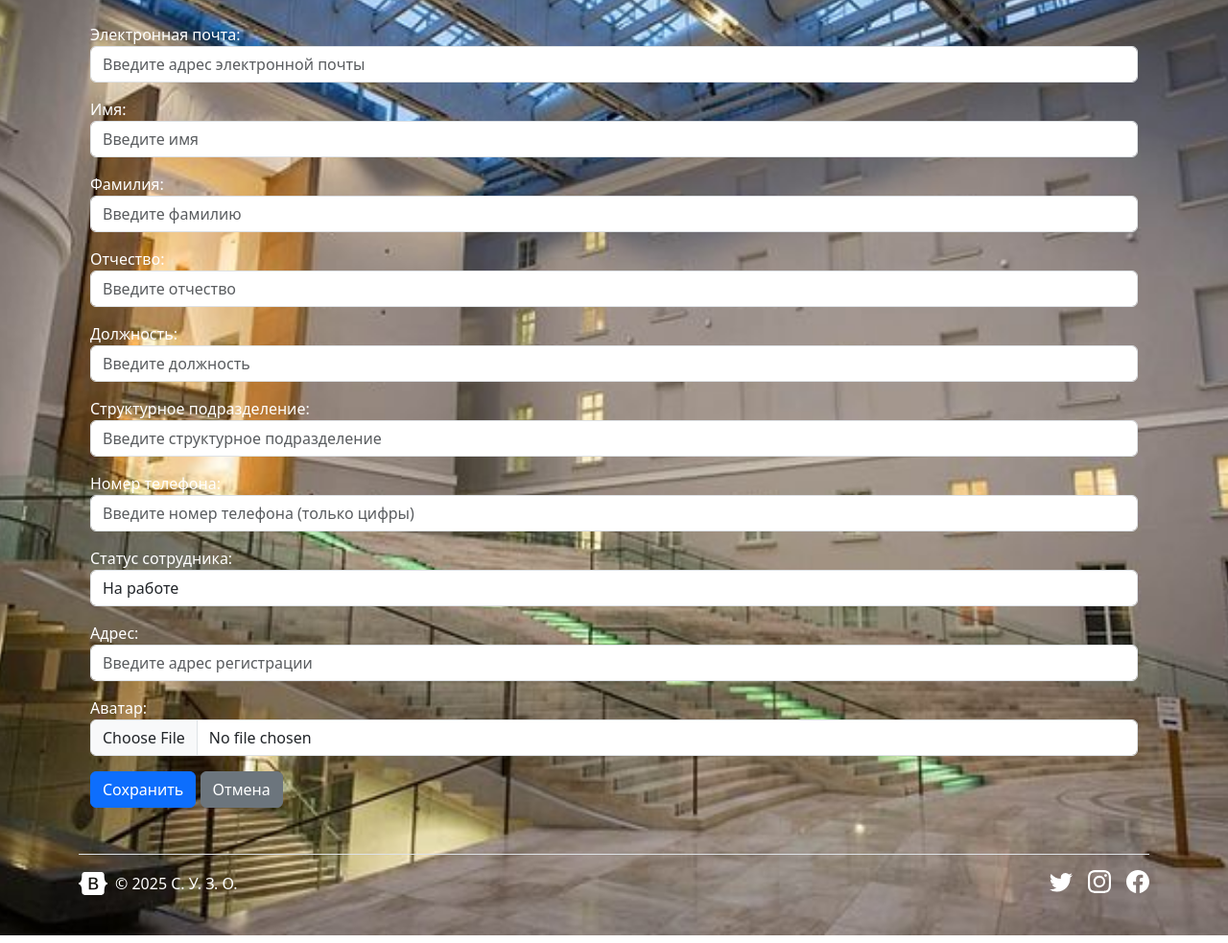
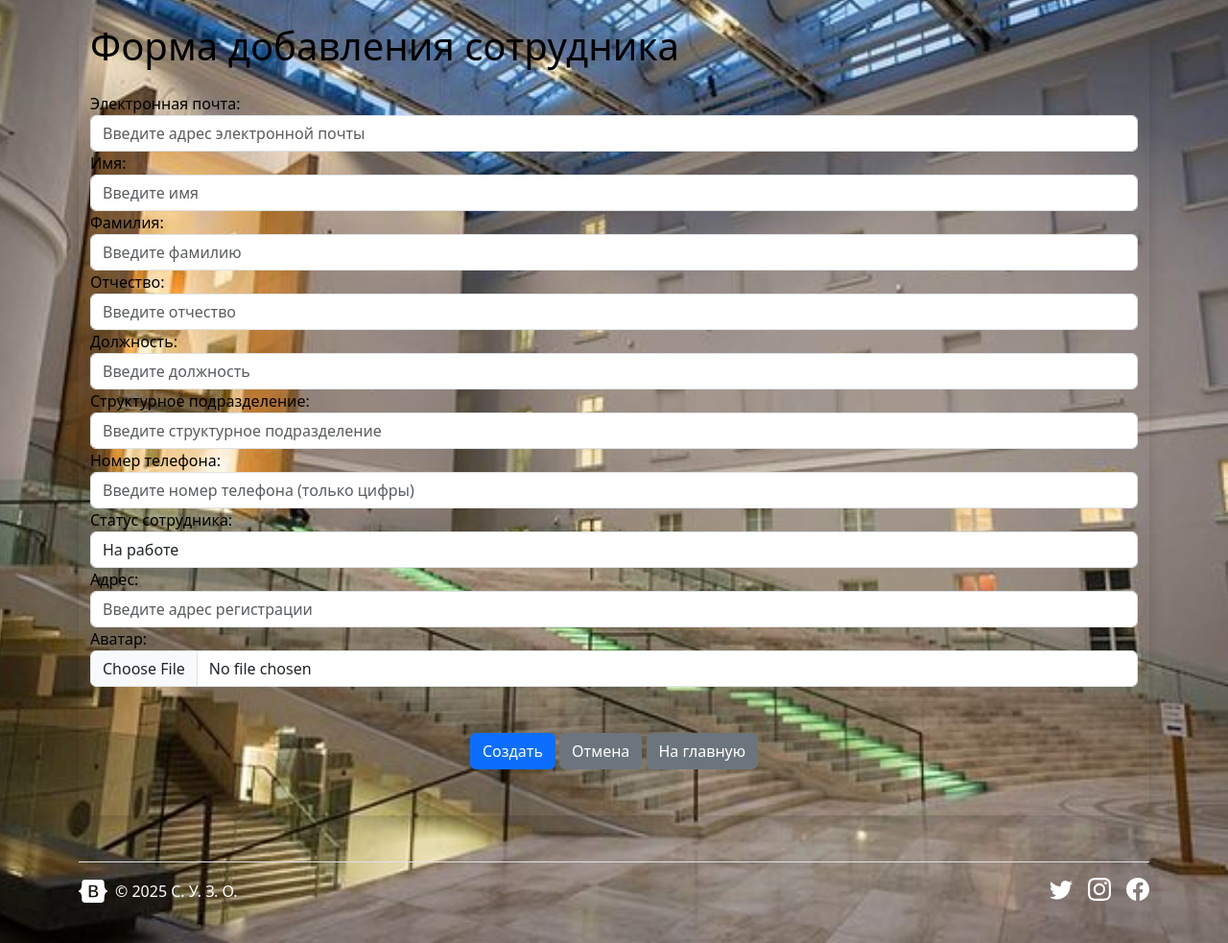
Before and after one commit to SergeiVokhminov/My_OGSH_Project, a Django app: page /employees/create/ in a window 1280 px wide. Shown: the part 72-1055 px from the top of the page at 96% size. Run offline with Django 5.2, Linux system fonts and the light colour scheme; some libraries are stand-ins or nearby versions.

Commit message:
корректировка шаблона страницы приложения employees

```diff
--- a/employees/templates/employees/employee_form.html
+++ b/employees/templates/employees/employee_form.html
@@ -2,14 +2,39 @@
 {% load my_tags %}
 {% block title %}Редактирование профиля{% endblock %}
 {% block content %}
-<div class="container text-white">
+<div class="modal-content rounded-4 shadow">
+<div class="container text-black">
+    <h1 class="mb-4">
+        {% if task %}
+        Форма изменения сотрудника
+        {% else %}
+        Форма добавления сотрудника
+        {% endif %}
+    </h1>
     <form enctype="multipart/form-data" method="post">
         {% csrf_token %}
-        {{ form.as_p }}
-        <button class="btn btn-primary" type="submit">
-            Сохранить
-        </button>
-        <a class="btn btn-secondary" href="{% url 'employees:employee_list' %}">Отмена</a>
+        {% for field in form %}
+            <div class="form-group">
+                {{ field.label_tag }}
+                {{ field }}
+                {% for error in field.errors %}
+                    <div class="alert alert-danger">{{ error }}</div>
+                {% endfor %}
+            </div>
+        {% endfor %}
+        <section class="py-5 text-center container">
+            <button class="btn btn-primary" type="submit">
+                {% if task %}
+                Сохранить
+                {% else %}
+                Создать
+                {% endif %}
+            </button>
+            <a class="btn btn-secondary" href="{% url 'employees:employee_list' %}">Отмена</a>
+            <a class="btn btn-secondary" href="{% url 'home_page:home' %}">На главную</a>
+        </section>
     </form>
 </div>
+</div>
+
 {% endblock %}
```
